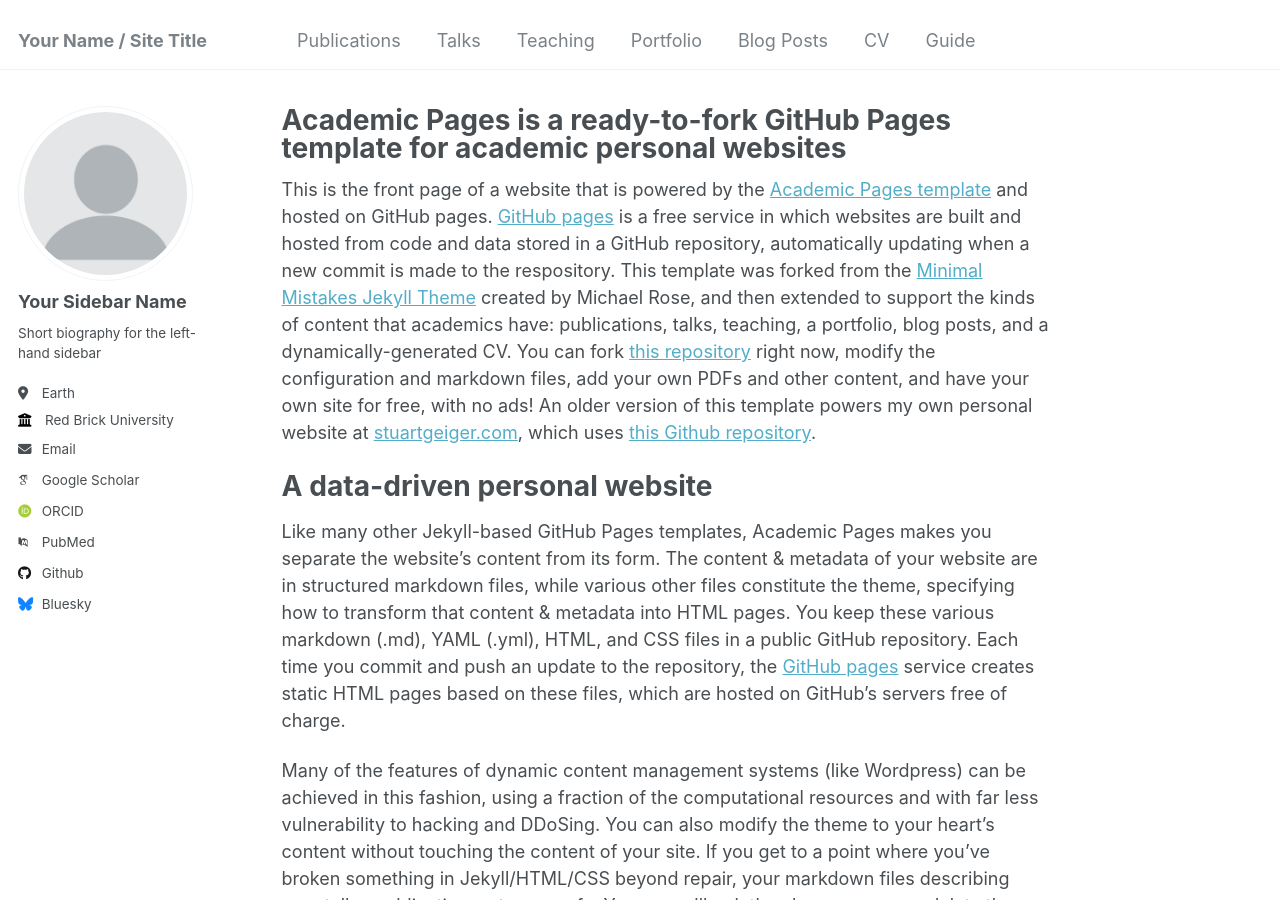
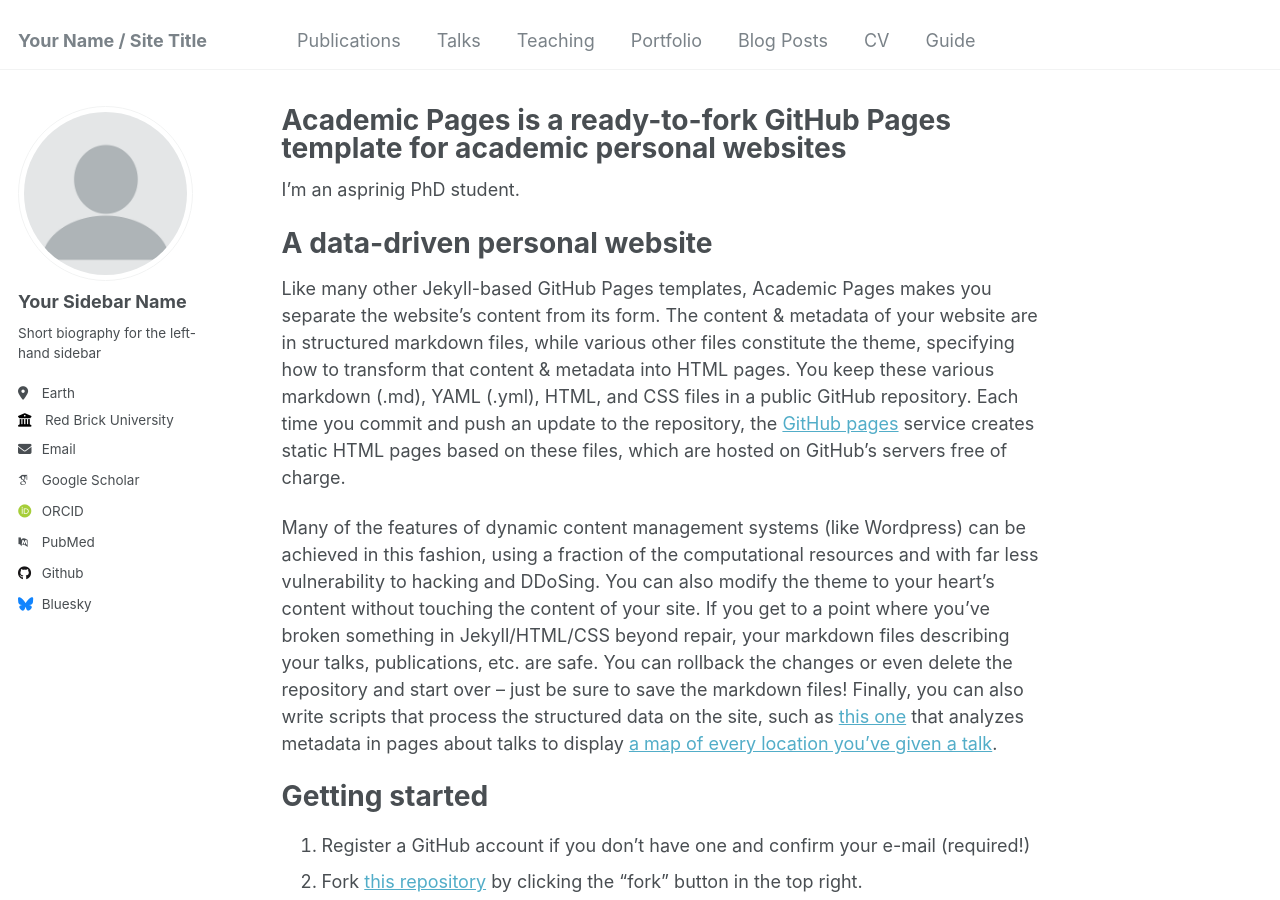
Before and after one commit to suziexi/suziexi.github.io, a Jekyll site: the page built from _pages/about.md, in a window 1280 px wide and 900 px high. Built offline with Jekyll 4.4.1, drawn with Linux system fonts in a browser that asks for light colours; some web fonts are replaced.

Commit message:
Update about.md

```diff
--- a/_pages/about.md
+++ b/_pages/about.md
@@ -6,8 +6,7 @@ redirect_from:
   - /about/
   - /about.html
 ---
-
-This is the front page of a website that is powered by the [Academic Pages template](https://github.com/academicpages/academicpages.github.io) and hosted on GitHub pages. [GitHub pages](https://pages.github.com) is a free service in which websites are built and hosted from code and data stored in a GitHub repository, automatically updating when a new commit is made to the respository. This template was forked from the [Minimal Mistakes Jekyll Theme](https://mmistakes.github.io/minimal-mistakes/) created by Michael Rose, and then extended to support the kinds of content that academics have: publications, talks, teaching, a portfolio, blog posts, and a dynamically-generated CV. You can fork [this repository](https://github.com/academicpages/academicpages.github.io) right now, modify the configuration and markdown files, add your own PDFs and other content, and have your own site for free, with no ads! An older version of this template powers my own personal website at [stuartgeiger.com](http://stuartgeiger.com), which uses [this Github repository](https://github.com/staeiou/staeiou.github.io).
+I'm an asprinig PhD student.
 
 A data-driven personal website
 ======
```
